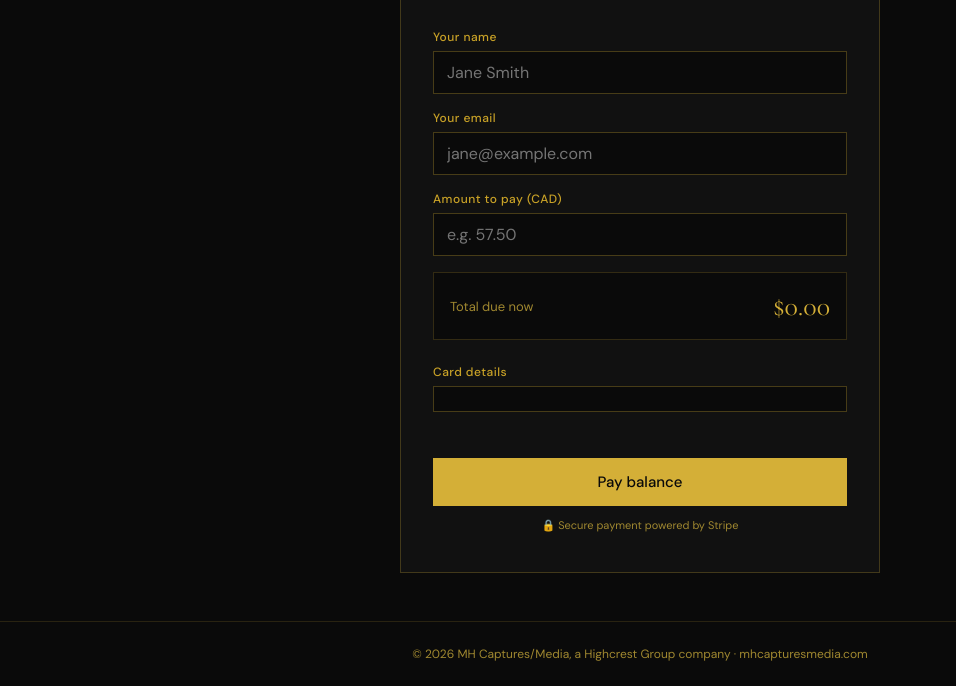
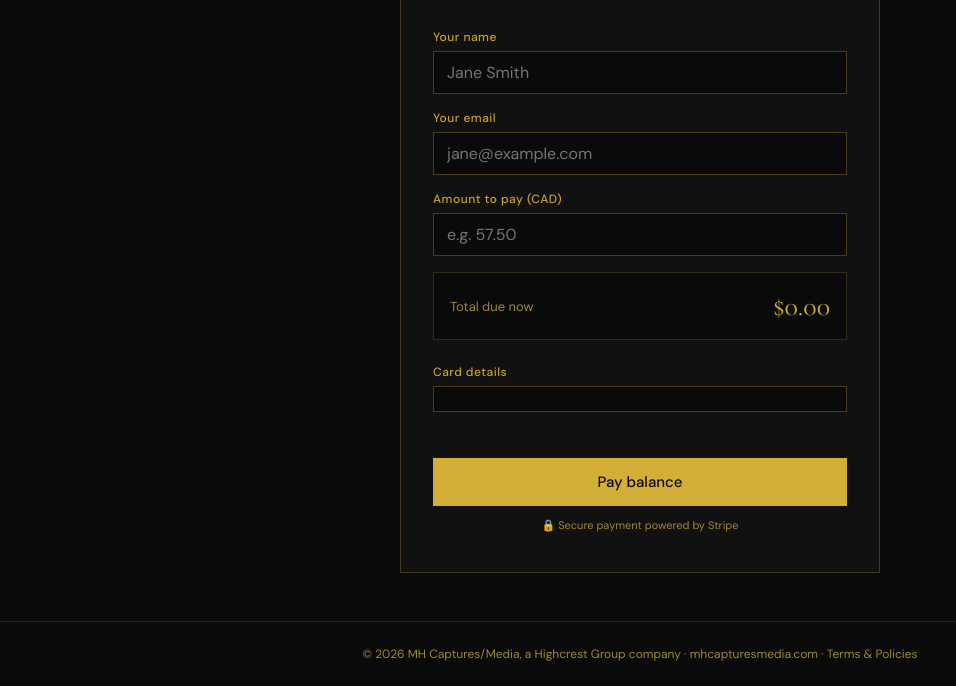
Before and after one commit to davidbrant28-pixel/mh-captures, a website: page public/balance.html in a window 1280 px wide. Shown: the part 226-912 px from the top of the page, without its empty margins (0-956 px from the left). Drawn offline with nearby package versions, Linux system fonts and the light colour scheme; a script that the page names is missing.

Commit message:
Update balance.html

```diff
--- a/public/balance.html
+++ b/public/balance.html
@@ -139,7 +139,7 @@
   </div>
 </div>
 
-<footer>© 2026 MH Captures/Media, a Highcrest Group company · mhcapturesmedia.com</footer>
+<footer>© 2026 MH Captures/Media, a Highcrest Group company · mhcapturesmedia.com · <a href="/policies.html" style="color:inherit;text-decoration:none;">Terms &amp; Policies</a></footer>
 
 <script>
   const STRIPE_PK = 'pk_live_51Rpx4lCkbVdZ1hSqss9b6eld9bqsUSOMnlFS3Xy3HLBG197LSIOhcqlLwxdB9XV7xpP6Ntsbvad0HRGb4VEtphrG00OLg5OV9O';
```
